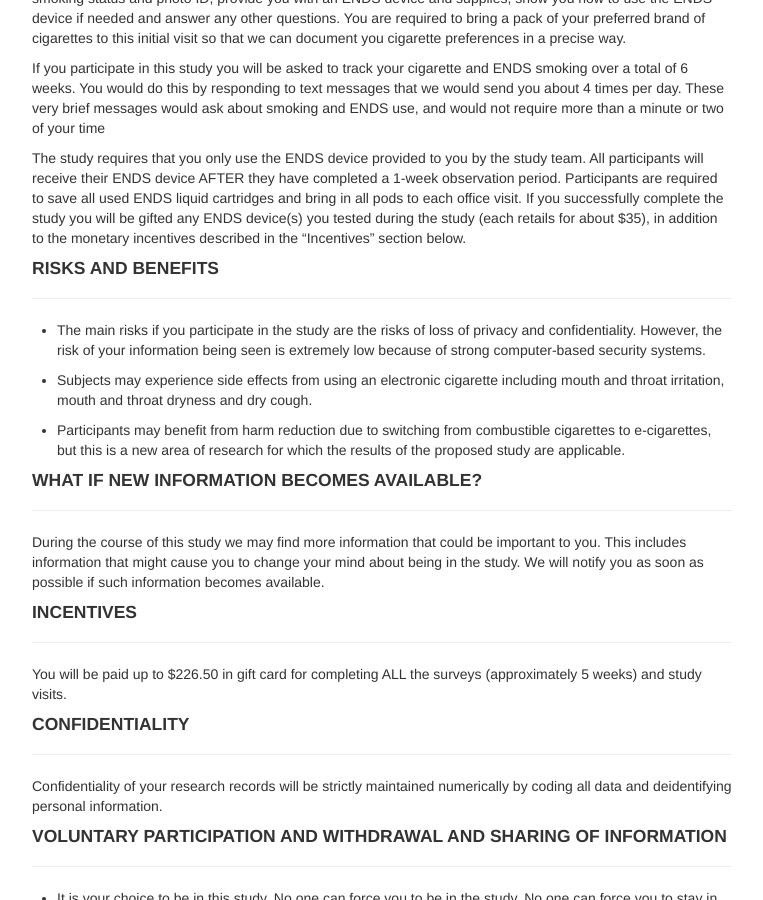
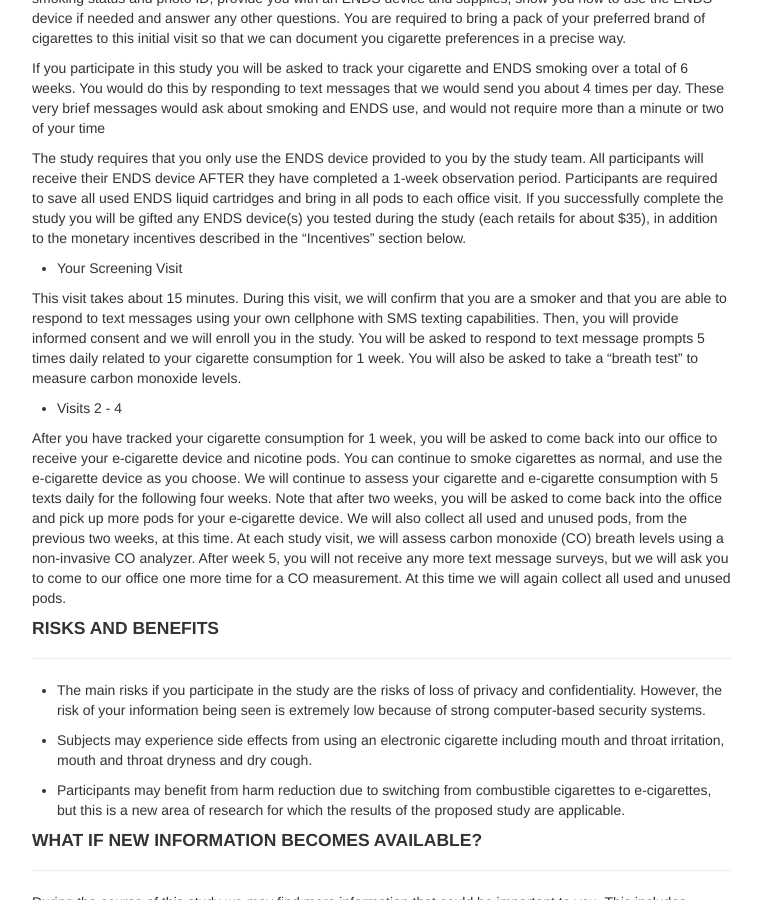
Before and after one commit to nyu-mhealth/juul_study_page, a Jekyll site: the page built from pages/consent_link.md, in a window 1280 px wide and 900 px high, scrolled down 894 px. Shown: the whole window, without its empty margins (258-1021 px from the left). Built offline with Jekyll 4.4.1, drawn with Linux system fonts in a browser that asks for light colours.

Commit message:
Update consent_link.md

```diff
--- a/pages/consent_link.md
+++ b/pages/consent_link.md
@@ -25,6 +25,14 @@ This is NOT a study about quitting or smoking cessation, so during the study you
 If you participate in this study you will be asked to track your cigarette and ENDS smoking over a total of 6 weeks. You would do this by responding to text messages that we would send you about 4 times per day. These very brief messages would ask about smoking and ENDS use, and would not require more than a minute or two of your time
 
 The study requires that you only use the ENDS device provided to you by the study team. All participants will receive their ENDS device AFTER they have completed a 1-week observation period. Participants are required to save all used ENDS liquid cartridges and bring in all pods to each office visit. If you successfully complete the study you will be gifted any ENDS device(s) you tested during the study (each retails for about $35), in addition to the monetary incentives described in the "Incentives" section below.
+
++ Your Screening Visit
+
+This visit takes about 15 minutes. During this visit, we will confirm that you are a smoker and that you are able to respond to text messages using your own cellphone with SMS texting capabilities. Then, you will provide informed consent and we will enroll you in the study. You will be asked to respond to text message prompts 5 times daily related to your cigarette consumption for 1 week. You will also be asked to take a “breath test” to measure carbon monoxide levels.
+
++ Visits 2 - 4
+
+After you have tracked your cigarette consumption for 1 week, you will be asked to come back into our office to receive your e-cigarette device and nicotine pods. You can continue to smoke cigarettes as normal, and use the e-cigarette device as you choose. We will continue to assess your cigarette and e-cigarette consumption with 5 texts daily for the following four weeks. Note that after two weeks, you will be asked to come back into the office and pick up more pods for your e-cigarette device. We will also collect all used and unused pods, from the previous two weeks, at this time. At each study visit, we will assess carbon monoxide (CO) breath levels using a non-invasive CO analyzer. After week 5, you will not receive any more text message surveys, but we will ask you to come to our office one more time for a CO measurement. At this time we will again collect all used and unused pods.
 
 #### RISKS AND BENEFITS
 ----------------------
```
